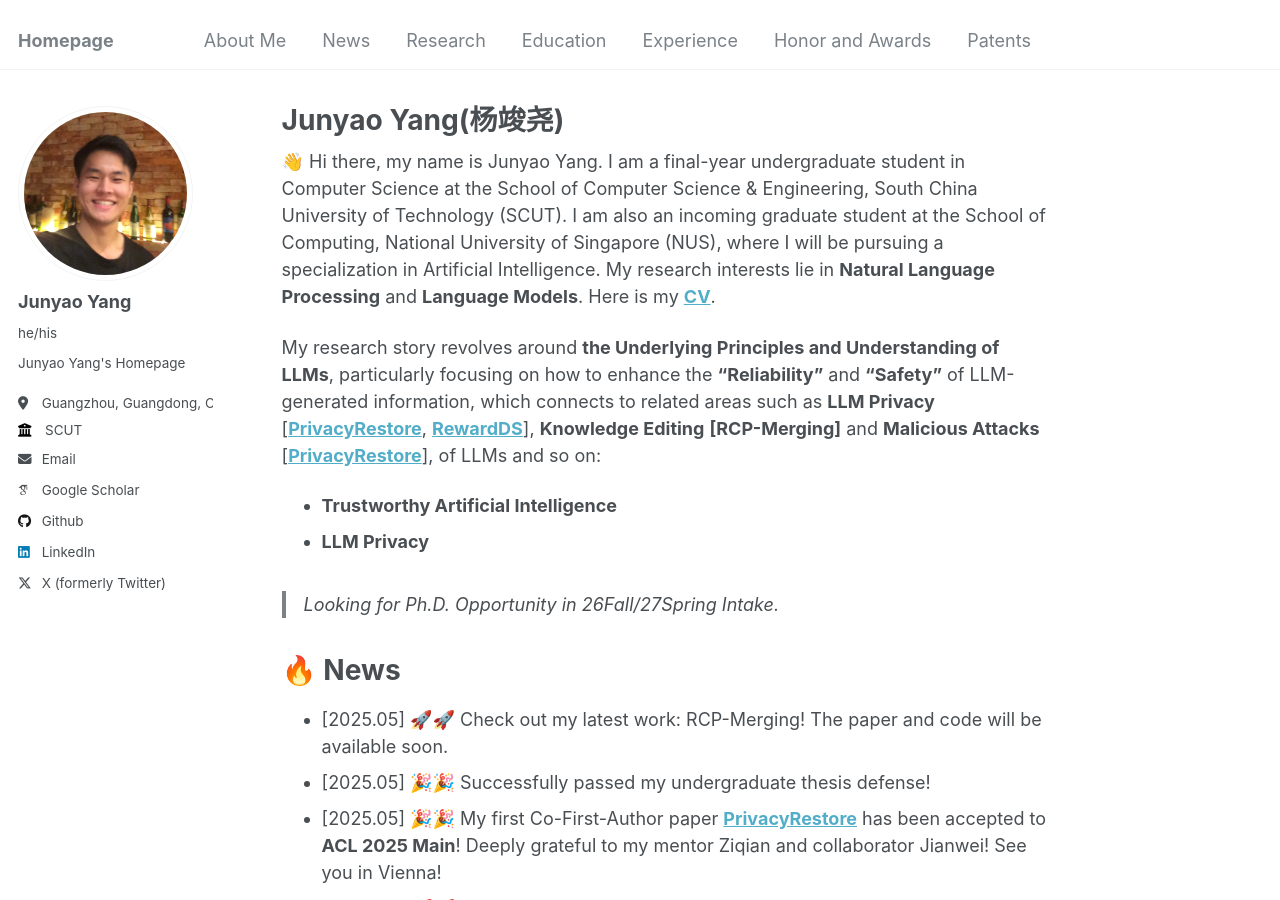
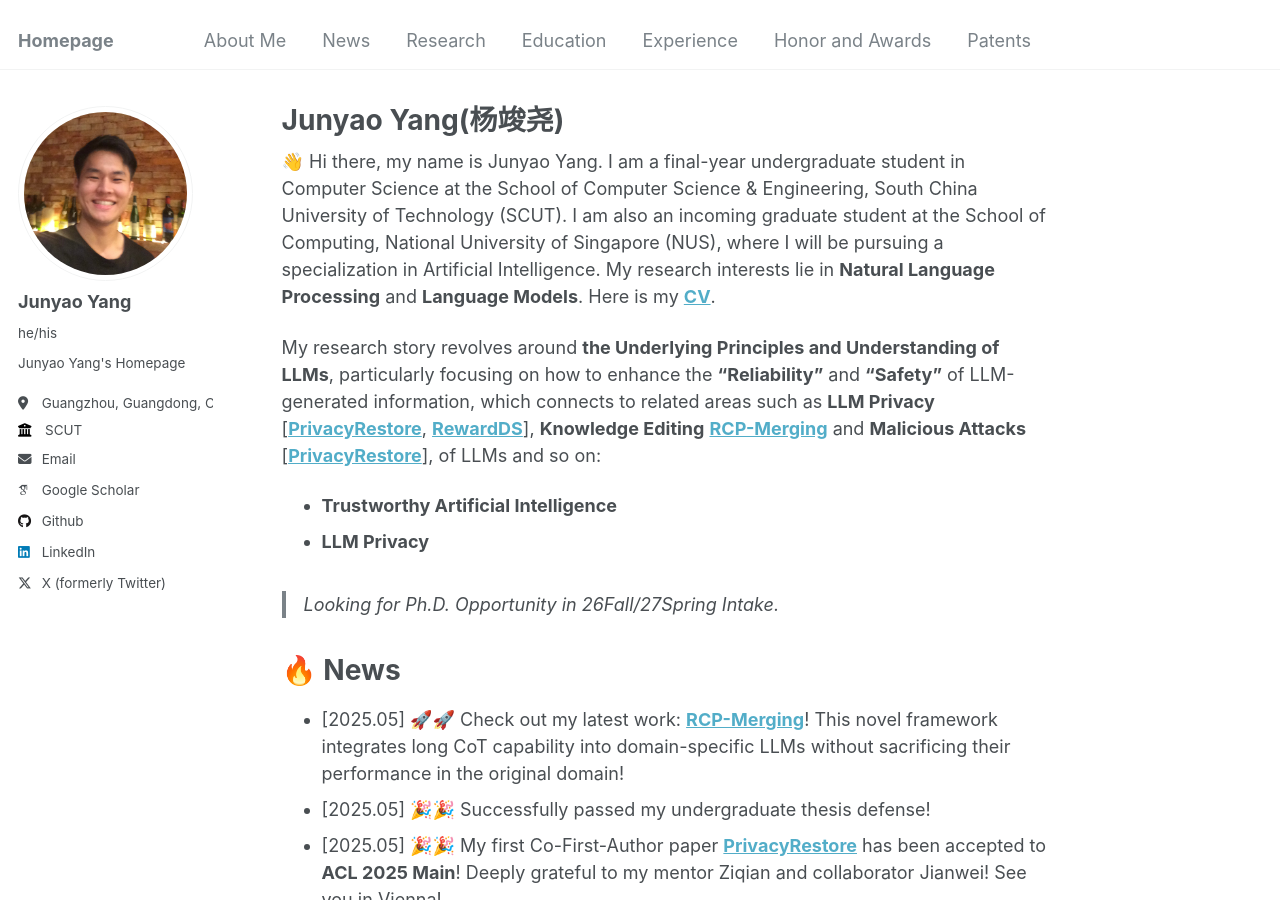
Before and after one commit to jyyang26/jyyang26.github.io, a Jekyll site: the page built from _pages/about.md, in a window 1280 px wide and 900 px high. Built offline with Jekyll 4.4.1, drawn with Linux system fonts in a browser that asks for light colours; some web fonts are replaced; some of the changed lines change nothing that is shown.

Commit message:
Update about.md

```diff
--- a/_pages/about.md
+++ b/_pages/about.md
@@ -9,7 +9,7 @@ redirect_from:
 
 👋 Hi there, my name is Junyao Yang. I am a final-year undergraduate student in Computer Science at the School of Computer Science & Engineering, South China University of Technology (SCUT). I am also an incoming graduate student at the School of Computing, National University of Singapore (NUS), where I will be pursuing a specialization in Artificial Intelligence. My research interests lie in **Natural Language Processing** and **Language Models**. Here is my **[CV](https://drive.google.com/file/d/17UEE4NB9HbyNba8TwQ5oO3y3Tu7hwhZm/view?usp=sharing)**.
 
-My research story revolves around **the Underlying Principles and Understanding of LLMs**, particularly focusing on how to enhance the **"Reliability"** and **"Safety"** of LLM-generated information, which connects to related areas such as **LLM Privacy** [**[PrivacyRestore](https://arxiv.org/abs/2406.01394)**, **[RewardDS](https://arxiv.org/abs/2502.18517)**], **Knowledge Editing** **[RCP-Merging]** and **Malicious Attacks** [**[PrivacyRestore](https://arxiv.org/abs/2406.01394)**], of LLMs and so on:
+My research story revolves around **the Underlying Principles and Understanding of LLMs**, particularly focusing on how to enhance the **"Reliability"** and **"Safety"** of LLM-generated information, which connects to related areas such as **LLM Privacy** [**[PrivacyRestore](https://arxiv.org/abs/2406.01394)**, **[RewardDS](https://arxiv.org/abs/2502.18517)**], **Knowledge Editing** **[RCP-Merging](https://arxiv.org/abs/2508.03140)** and **Malicious Attacks** [**[PrivacyRestore](https://arxiv.org/abs/2406.01394)**], of LLMs and so on:
 
 - **Trustworthy Artificial Intelligence**
 - **LLM Privacy**
@@ -22,7 +22,7 @@ My research story revolves around **the Underlying Principles and Understanding
  <!--  a novel merging framework that integrates domain-specific LLMs with long Chain-of-Thought (CoT) capability while maintaining performance in their original domain! -->
 
 # 🔥 News
-- [2025.05] 🚀🚀 Check out my latest work: RCP-Merging! The paper and code will be available soon.
+- [2025.05] 🚀🚀 Check out my latest work: **[RCP-Merging](https://arxiv.org/abs/2508.03140)**! This novel framework integrates long CoT capability into domain-specific LLMs without sacrificing their performance in the original domain!
 - [2025.05] 🎉🎉 Successfully passed my undergraduate thesis defense!
 - [2025.05] 🎉🎉 My first Co-First-Author paper **[PrivacyRestore](https://arxiv.org/abs/2406.01394)** has been accepted to **ACL 2025 Main**! Deeply grateful to my mentor Ziqian and collaborator Jianwei! See you in Vienna!
 - [2025.02] 🚀🚀 Please check our newest papers: **[RewardDS](https://arxiv.org/abs/2502.18517)** and **[PrivacyRestore](https://arxiv.org/abs/2406.01394)**! Thanks to the help of other collaborators.
@@ -34,7 +34,7 @@ My research story revolves around **the Underlying Principles and Understanding
 
 # 🧐 Research
 
-**RCP-Merging: Merging Long Chain-of-Thought Models with Domain-Specific Models by Considering Reasoning Capability as Prior**<br>
+**[RCP-Merging: Merging Long Chain-of-Thought Models with Domain-Specific Models by Considering Reasoning Capability as Prior](https://arxiv.org/abs/2508.03140)**<br>
 ***Junyao Yang**, Jianwei Wang, Huiping Zhuang, Cen Chen, Ziqian Zeng<sup>\#</sup>*<br>
 arXiv preprint, 2025.08 <br>
 
```
